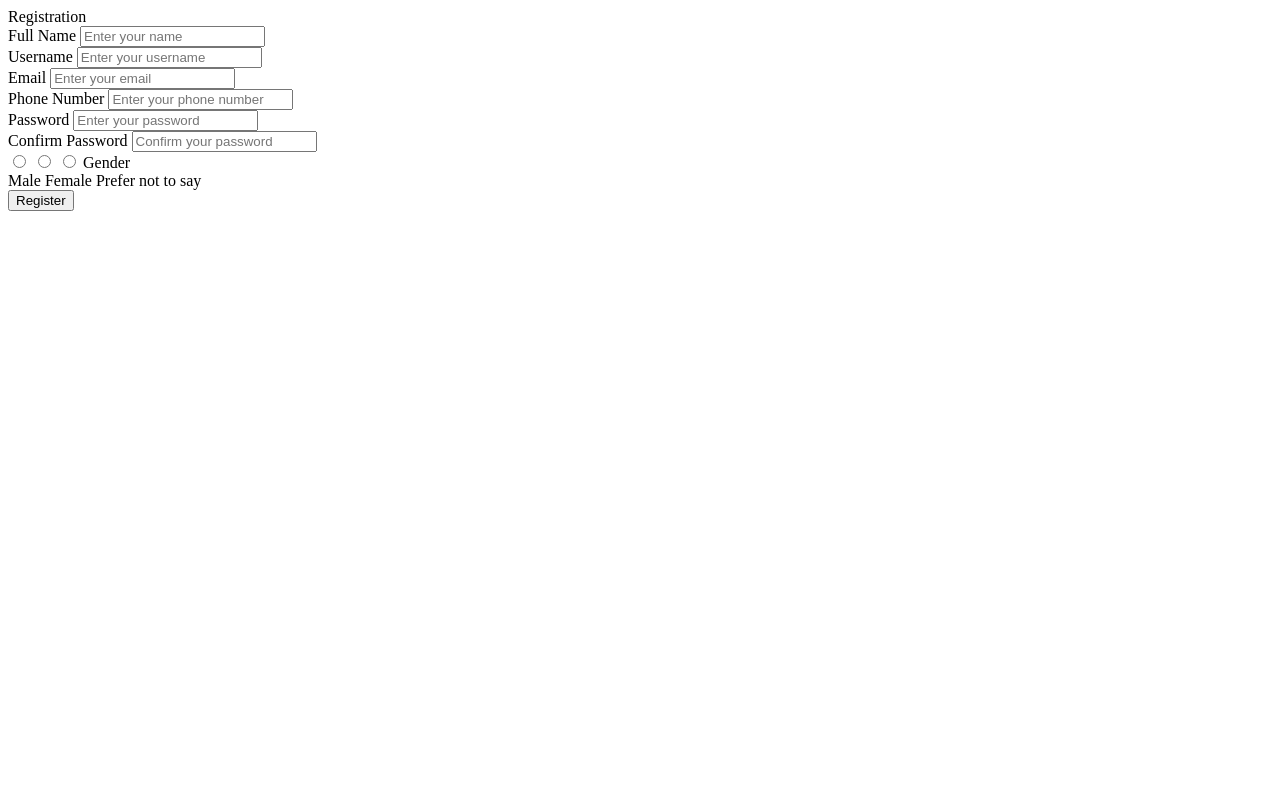
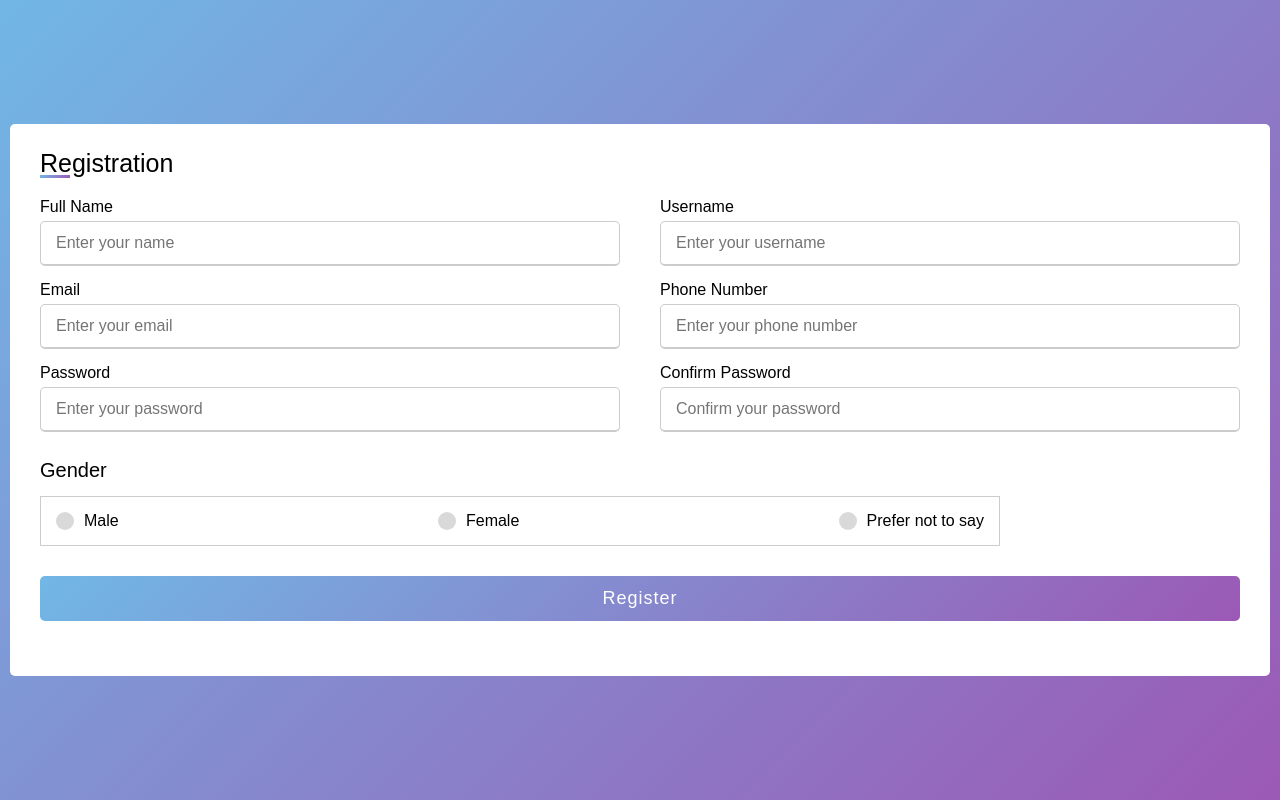
Before and after one commit to Assanek13/Projet-Register, a plain HTML site: page index.html in a window 1280 px wide. Drawn offline with Linux system fonts and the light colour scheme.

Commit message:
Part two

```diff
--- a/index.html
+++ b/index.html
@@ -4,7 +4,7 @@
 	<meta charset="utf-8">
 	<meta name="viewport" content="width=device-width, initial-scale=1">
 	<title>Essai</title>
-	<link rel="stylesheet" type="text/css" href="essai.css">
+	<link rel="stylesheet" type="text/css" href="style.css">
 </head>
 <body>
 	<div class="container">
--- /dev/null
+++ b/style.css
@@ -0,0 +1,162 @@
+* {
+	margin: 0;
+	padding: 0;
+	box-sizing: border-box;
+	font-family: 'Poppins', sans-serif;
+}
+
+body {
+	display: flex;
+	height: 100vh;
+	justify-content: center;
+	align-items: center;
+	padding: 10px;
+	background: linear-gradient(135deg, #71b7e6, #9b59b6);
+}
+
+.container {
+	max-height: 700px;
+	width: 100%;
+	background: #fff;
+	padding: 25px 30px;
+	border-radius: 5px;
+}
+
+.container .title {
+	font-size: 25px;
+	font-weight: 500;
+	position: relative;
+}
+
+.container .title::before {
+	content: "";
+	position: absolute;
+	left: 0;
+	bottom: 0;
+	height: 3px;
+	width: 30px;
+	background: linear-gradient(135deg, #71b7e6, #9b59b6);
+}
+
+.container form .user-details {
+	display: flex;
+	flex-wrap: wrap;
+	justify-content: space-between;
+	margin: 20px 0 12px 0;
+}
+
+form .user-details .input-box {
+	margin-bottom: 15px;
+	width: calc(100% / 2 - 20px);
+}
+
+.user-details .input-box .details {
+	display: block;
+	font-weight: 500;
+	margin-bottom: 5px;
+}
+
+.user-details .input-box input {
+	height: 45px;
+	width: 100%;
+	outline: none;
+	border-radius: 5px;
+	border: 1px solid #ccc;
+	padding-left: 15px;
+	font-size: 16px;
+	border-bottom-width: 2px;
+	transition: all 0.3s ease;
+}
+
+.user-details .input-box input:focus,
+.user-details .input-box input:valid {
+	border-color: #9b59b6;
+}
+
+form .gender-details .gender-title {
+	font-size: 20px;
+	font-weight: 500;
+}
+
+form .gender-details .category {
+	display: flex;
+	width: 80%;
+	margin: 14px 0;
+	justify-content: space-between;
+	border: 1px solid #ccc;
+	padding: 15px;
+}
+
+.gender-details .category label {
+	display: flex;
+	align-items: center;
+}
+
+.gender-details .category .dot {
+	height: 18px;
+	width: 18px;
+	background: #d9d9d9;
+	border-radius: 50%;
+	margin-right: 10px;
+	border: 5px solid transparent;
+	transition: all 0.3s ease;
+}
+
+#dot-1:checked ~ .category label .one,
+#dot-2:checked ~ .category label .two,
+#dot-3:checked ~ .category label .three {
+	border-color: #d9d9d9;
+	background: #9b59b6;
+}
+
+form input[type="radio"] {
+	display: none;
+}
+
+form .button {
+	height: 45px;
+	margin: 30px 0;
+}
+
+form .button input {
+	height: 100%;
+	width: 100%;
+	outline: none;
+	color: #fff;
+	border: none;
+	font-size: 18px;
+	font-weight: 500;
+	border-radius: 5px;
+	letter-spacing: 1px;
+	background: linear-gradient(135deg, #71b7e6, #9b59b6);
+}
+
+form .button input:hover {
+	background: linear-gradient(-135deg, #71b7e6, #9b59b6);
+}
+
+@media (max-width: 584px) {
+	.container {
+		max-width: 100%;
+	}
+
+	form .user-details .input-box {
+		margin-bottom: 15px;
+		width: 100%;
+	}
+
+
+	form .gender-details .category {
+		width: 100%;
+	}
+
+
+	.container form .user-details {
+		max-height: 300px;
+		overflow-y: scroll;
+	}
+
+	.user-details::-webkit-scrollbar {
+		width: 0;
+	}
+}
```
